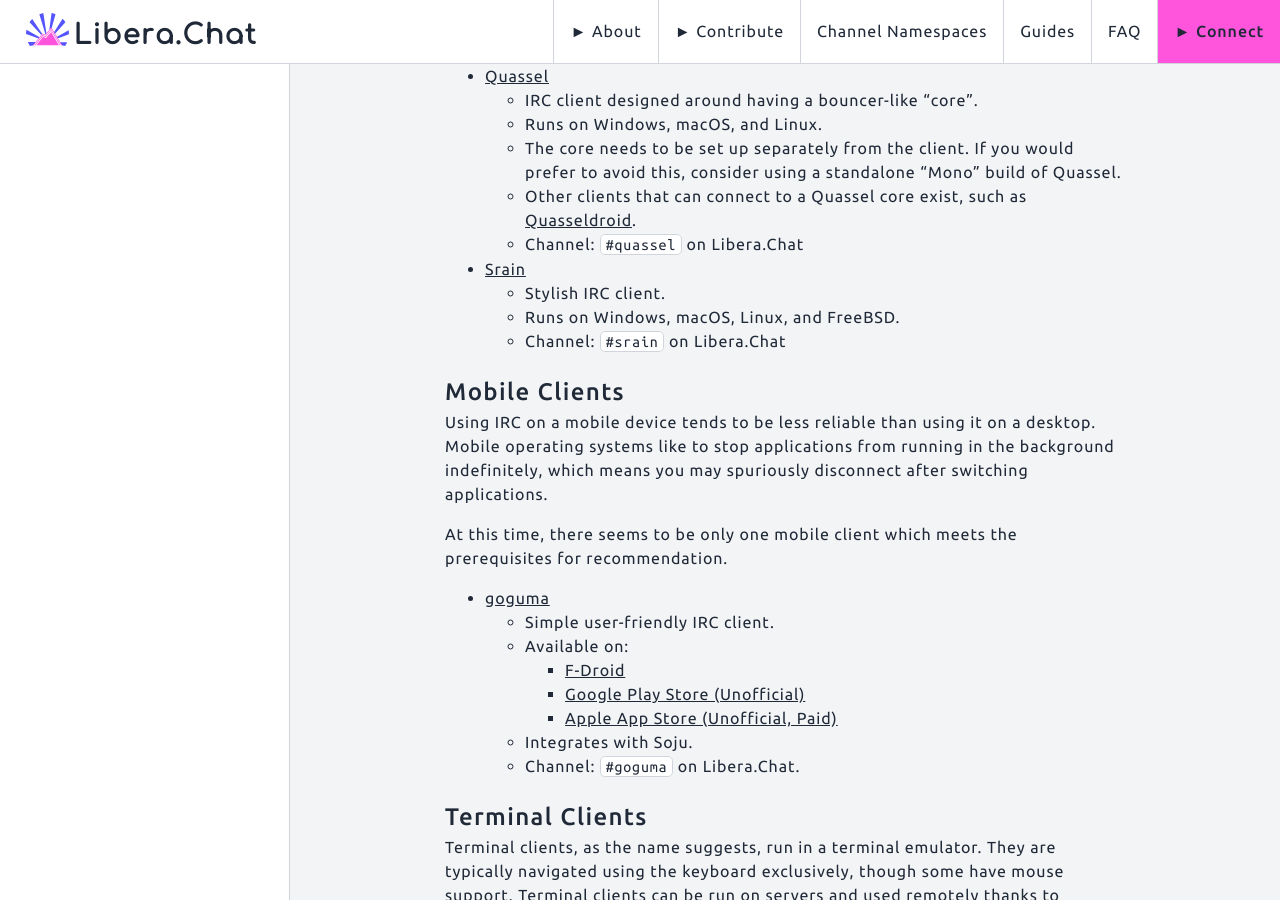
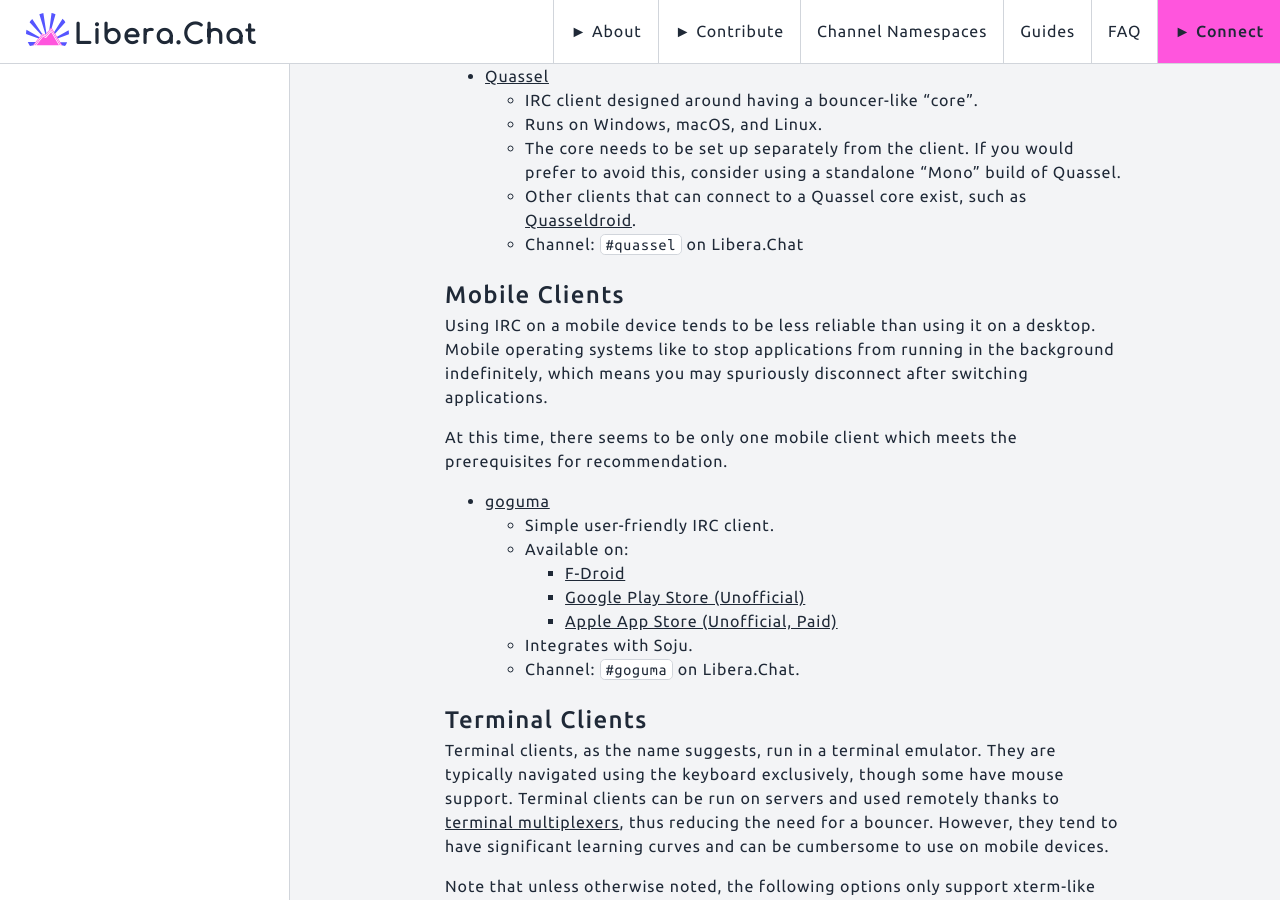
Before and after one commit to Libera-Chat/libera-chat.github.io, a Jekyll site: the page built from content/_guides/clients.md, in a window 1280 px wide and 900 px high, scrolled down 1553 px. Built offline with Jekyll 4.4.1, drawn with Linux system fonts in a browser that asks for light colours.

Commit message:
Adjust client recommendations
Removes Srain following concerns about its usability for beginners.

```diff
--- a/content/_guides/clients.md
+++ b/content/_guides/clients.md
@@ -81,10 +81,6 @@
   - Other clients that can connect to a Quassel core exist,
     such as [Quasseldroid](https://quasseldroid.info/).
   - Channel: `#quassel` on Libera.Chat
-- [Srain](https://srain.silverrainz.me)
-  - Stylish IRC client.
-  - Runs on Windows, macOS, Linux, and FreeBSD.
-  - Channel: `#srain` on Libera.Chat
 
 ## Mobile Clients
 
```
